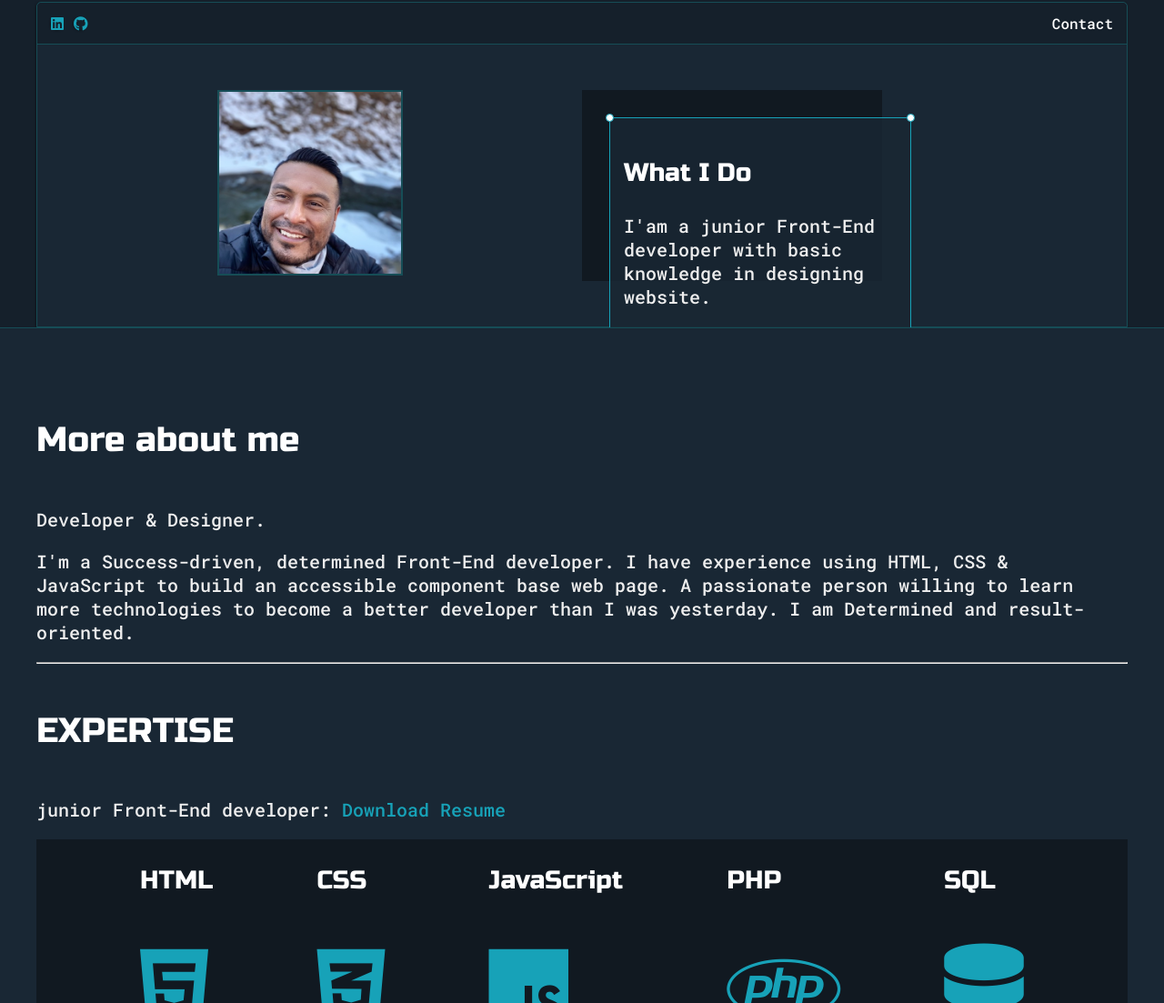
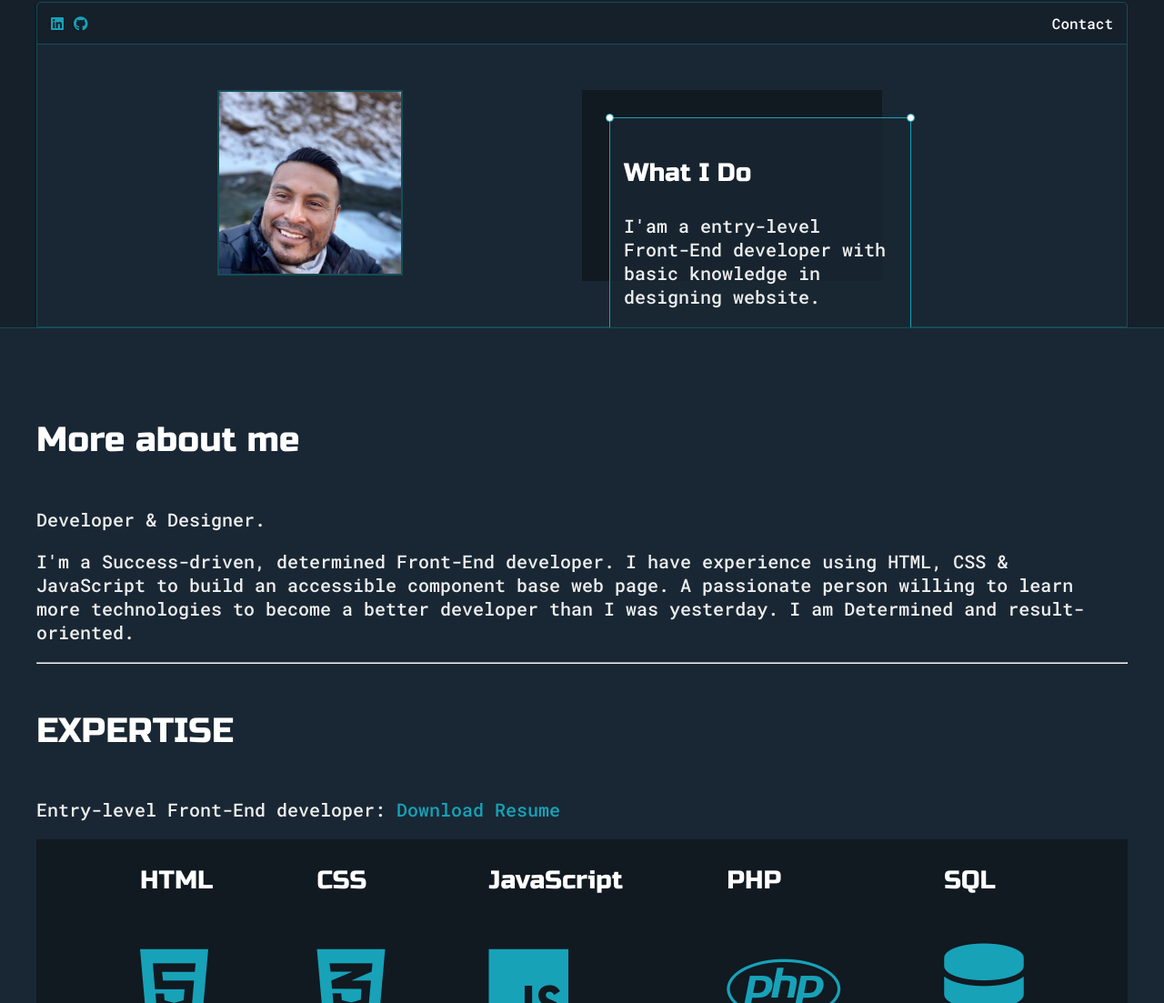
Before and after one commit to nayala77/Porfolio, a plain HTML site: page index.html in a window 1280 px wide. Shown: the part 159-1262 px from the top of the page at 91% size. Drawn offline with Linux system fonts and the light colour scheme.

Commit message:
update p

```diff
--- a/index.html
+++ b/index.html
@@ -44,7 +44,7 @@
                                     <div id="corner-tl" class="corner"></div>
                                     <div id="corner-tr" class="corner"></div>
                                     <h3>What I Do</h3>
-                                    <p>I'am a junior Front-End developer with basic knowledge in designing website.</p>
+                                    <p>I'am a entry-level Front-End developer with basic knowledge in designing website.</p>
                                     <div id="corner-br" class="corner"></div>
                                     <div id="corner-bl" class="corner"></div>
                                 </div>
@@ -74,7 +74,7 @@
                     <!------skills start--------->
                     <h4>EXPERTISE</h4>
 
-                    <p>junior Front-End developer: <a target="_blank" href="N_RafaelAyala.pdf">Download Resume</a></p>
+                    <p>Entry-level  Front-End developer: <a target="_blank" href="N_RafaelAyala.pdf">Download Resume</a></p>
 
                     <div id="skills">
                         <div class="card ">
```
